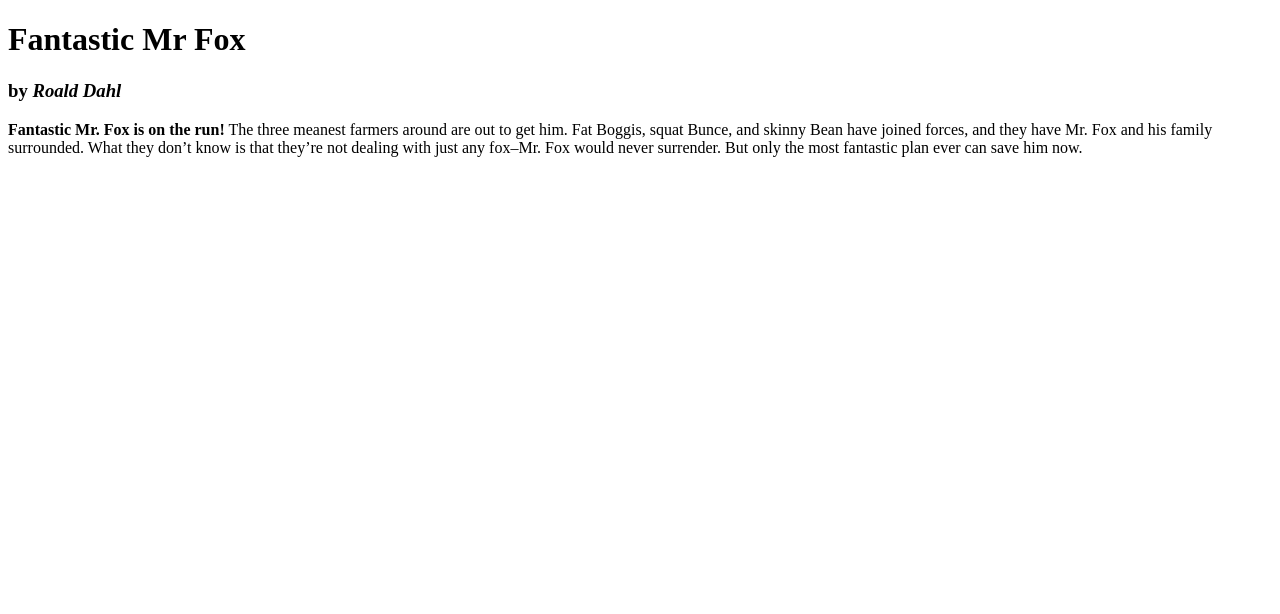
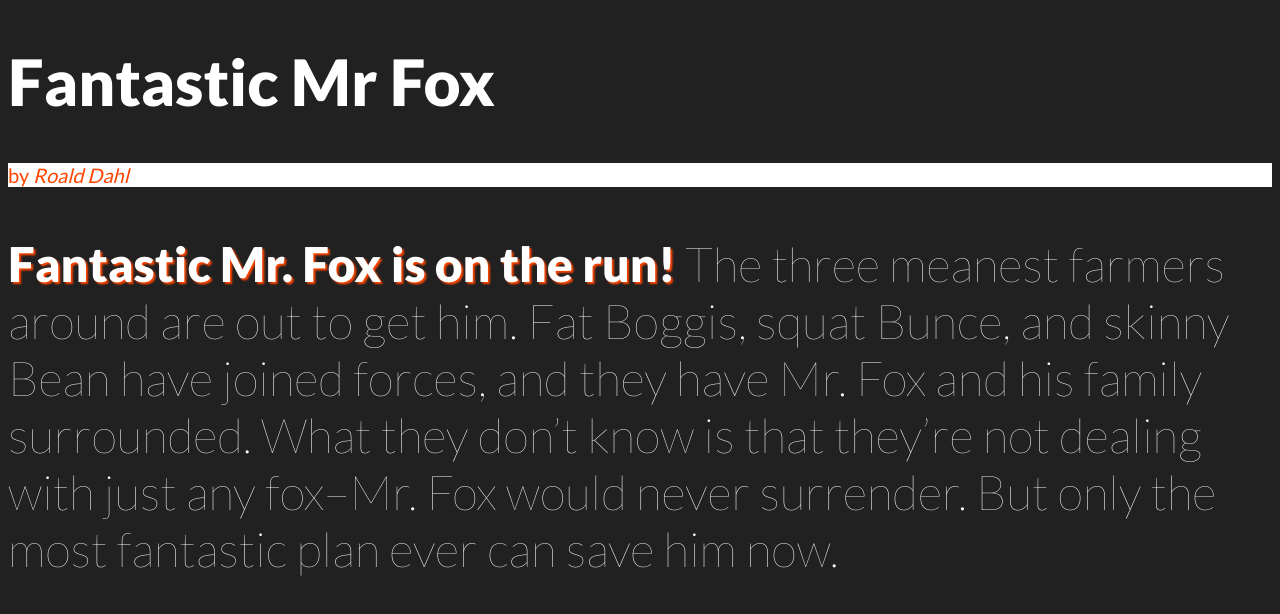
Before and after one commit to tongzhenming/ciy042018, a plain HTML site: page 02_02_text_style/page.html in a window 1280 px wide. Drawn offline with Linux system fonts and the light colour scheme.

Commit message:
End of Day 1 upload

```diff
--- /dev/null
+++ b/02_01_texts/style.css
@@ -0,0 +1,3 @@
+h1 {
+color: royalblue;
+}
--- a/02_02_text_style/page.css
+++ b/02_02_text_style/page.css
@@ -4,17 +4,18 @@
 /*1. make the background color dark gray: #212121*/
 /*2. change the font family to: 'lato'*/
 .my-body{
-
-
+	background-color: #212121;
+	font-family: 'lato';
+	/*lato is a font from Google. Hence you need to import this frrom Google website, hence the 1st 2 line instructions */
 }
 
 /*3. enlarge the font size to: 4rem*/
 /*4. thicken the font wight to: 900*/
 /*5. change the text color to: white*/
 .my-title{
-
-
-
+	font-size: 4rem; /*3 choices - Rem, em, px */
+	font-weight: 900;
+	color: white;
 }
 
 /*6. enlarge the font size to: 1.25rem*/
@@ -22,10 +23,10 @@
 /*8. change the text color to: orangered*/
 /*9. change the background color to: white*/
 .my-subtitle{
-
-
-
-
+	font-size: 	1.25rem;
+	font-weight: 400;
+	color: orangered;
+	background-color: white;
 }
 
 /*10. enlarge the font size to: 3rem*/
@@ -33,9 +34,9 @@
 /*12. change the text color to: white*/
 .my-paragraph{
 
-
-
-
+	font-size: 3rem;
+	font-weight: 100;
+	color: white;
 }
 
 /*13. add a text shadow with the following specs:
@@ -44,5 +45,5 @@
 	shadow blur: 0
 	color: orangered*/
 .my-strong{
-
+	text-shadow: 2px 2px 2px orangered; /*h-shadow (+ve or -ve) v-shadow (+ve -ve) blur-radius (more number, bokeh) color*/
 }
--- a/02_02_text_style/page.html
+++ b/02_02_text_style/page.html
@@ -10,26 +10,27 @@
 - Type 'link' then press 'tab' key
 - fill in href="page.css" -->
 
+<link rel="stylesheet" href="page.css">
 
 </head>
 
 <!-- 2. add a class attribute: my-body -->
-<body >
+<body class="my-body">
 
 <!-- 3. add a class attribute: my-title -->
-	<h1 >
+	<h1 class="my-title">
 		Fantastic Mr Fox
 	</h1>
 
 <!-- 4. add a class attribute: my-subtitle -->
-	<h3 >
+	<h3 class="my-subtitle">
 		by <em>Roald Dahl</em>
 	</h3>
 
 <!-- 5. add a class attribute: my-paragraph -->
-	<p >
+	<p class="my-paragraph">
 	<!-- 6. add a class attribute: my-strong -->
-		<strong >Fantastic Mr. Fox is on the run!</strong> The three meanest farmers around are out to get him. Fat Boggis, squat Bunce, and skinny Bean have joined forces, and they have Mr. Fox and his family surrounded. What they don’t know is that they’re not dealing with just any fox–Mr. Fox would never surrender. But only the most fantastic plan ever can save him now.
+		<strong class="my-strong" >Fantastic Mr. Fox is on the run!</strong> The three meanest farmers around are out to get him. Fat Boggis, squat Bunce, and skinny Bean have joined forces, and they have Mr. Fox and his family surrounded. What they don’t know is that they’re not dealing with just any fox–Mr. Fox would never surrender. But only the most fantastic plan ever can save him now.
 	</p>
 
 </body>
--- /dev/null
+++ b/tutorial01/style.css
@@ -0,0 +1,6 @@
+em {background-color: yellow;
+    color: red;}
+
+.classA {color: orange;}
+
+.classB {font: 16px;}
```
Also changed, not shown: 02_01_texts/page.html (+2 -0 lines), tutorial01/index.html (added, +21 -0 lines).
